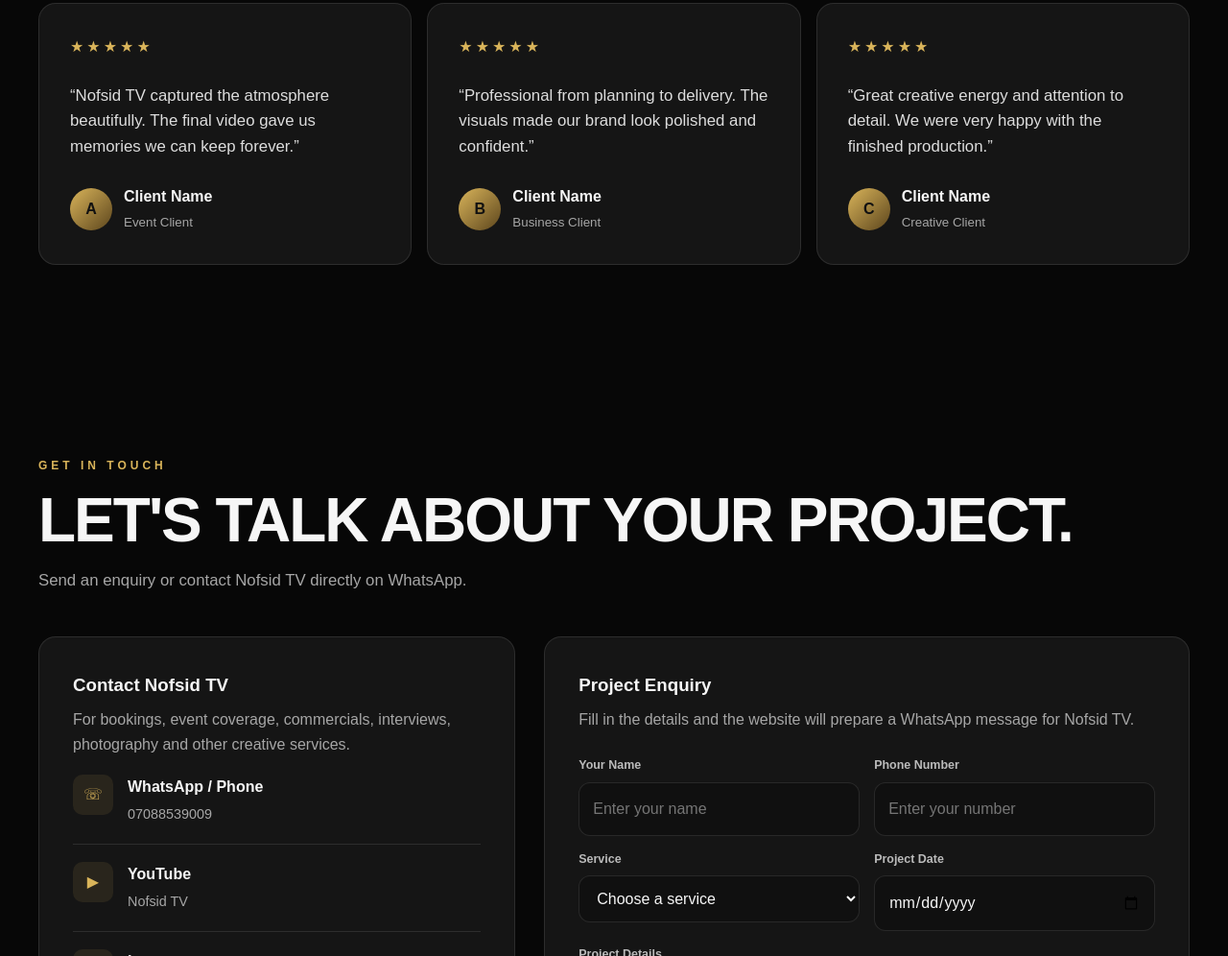
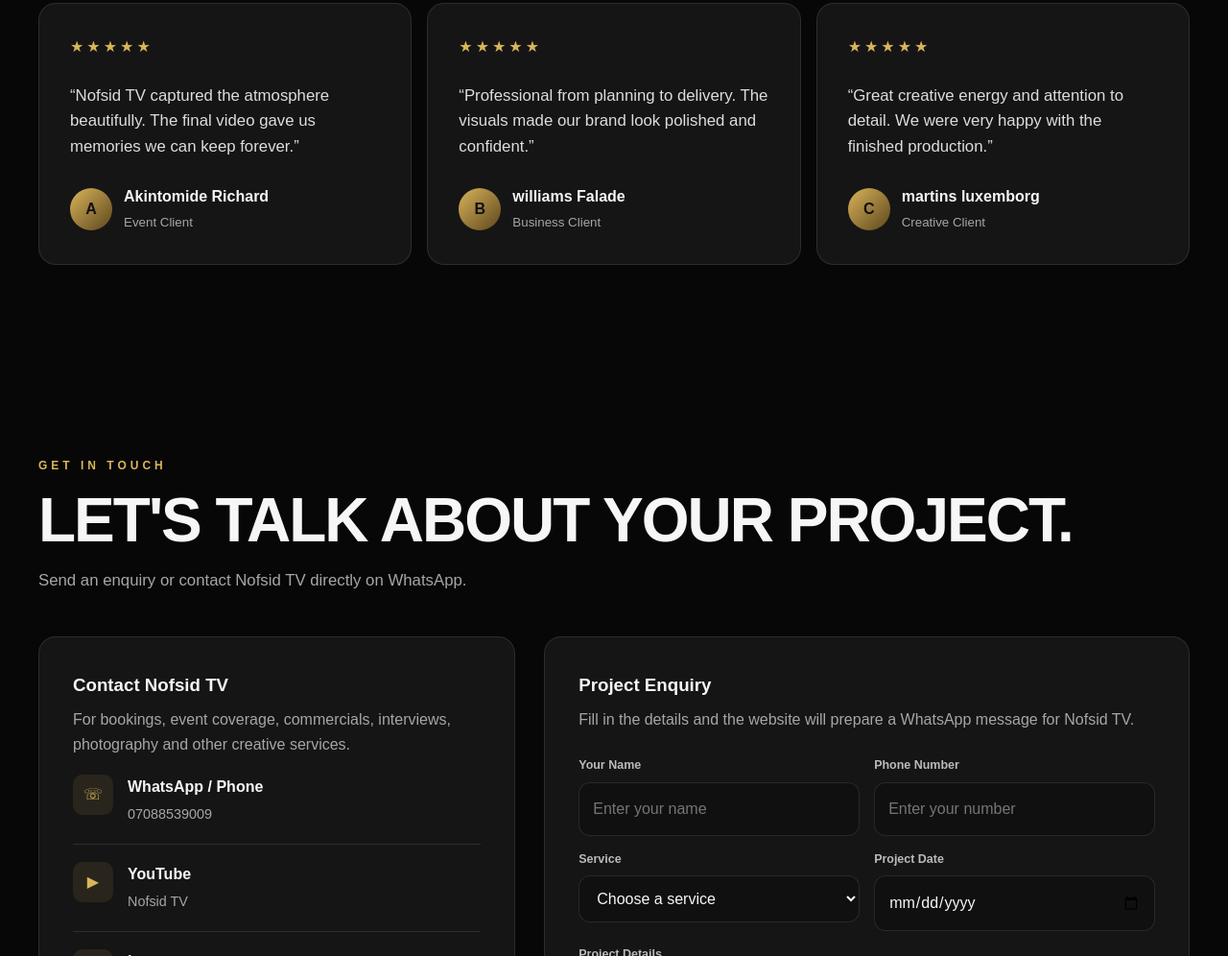
Before and after one commit to williams652/nofsidtelevision.github.io, a plain HTML site: page index.html in a window 1280 px wide. Shown: the part 7452-8448 px from the top of the page at 96% size. Drawn offline with Linux system fonts and the light colour scheme.

Commit message:
Update index.html

```diff
--- a/index.html
+++ b/index.html
@@ -1355,7 +1355,7 @@
                 <p class="quote">“Nofsid TV captured the atmosphere beautifully. The final video gave us memories we can keep forever.”</p>
                 <div class="client">
                     <div class="client-avatar">A</div>
-                    <div><strong>Client Name</strong><br><small>Event Client</small></div>
+                    <div><strong>Akintomide Richard</strong><br><small>Event Client</small></div>
                 </div>
             </article>
 
@@ -1364,7 +1364,7 @@
                 <p class="quote">“Professional from planning to delivery. The visuals made our brand look polished and confident.”</p>
                 <div class="client">
                     <div class="client-avatar">B</div>
-                    <div><strong>Client Name</strong><br><small>Business Client</small></div>
+                    <div><strong>williams Falade</strong><br><small>Business Client</small></div>
                 </div>
             </article>
 
@@ -1373,7 +1373,7 @@
                 <p class="quote">“Great creative energy and attention to detail. We were very happy with the finished production.”</p>
                 <div class="client">
                     <div class="client-avatar">C</div>
-                    <div><strong>Client Name</strong><br><small>Creative Client</small></div>
+                    <div><strong>martins luxemborg</strong><br><small>Creative Client</small></div>
                 </div>
             </article>
         </div>
```
